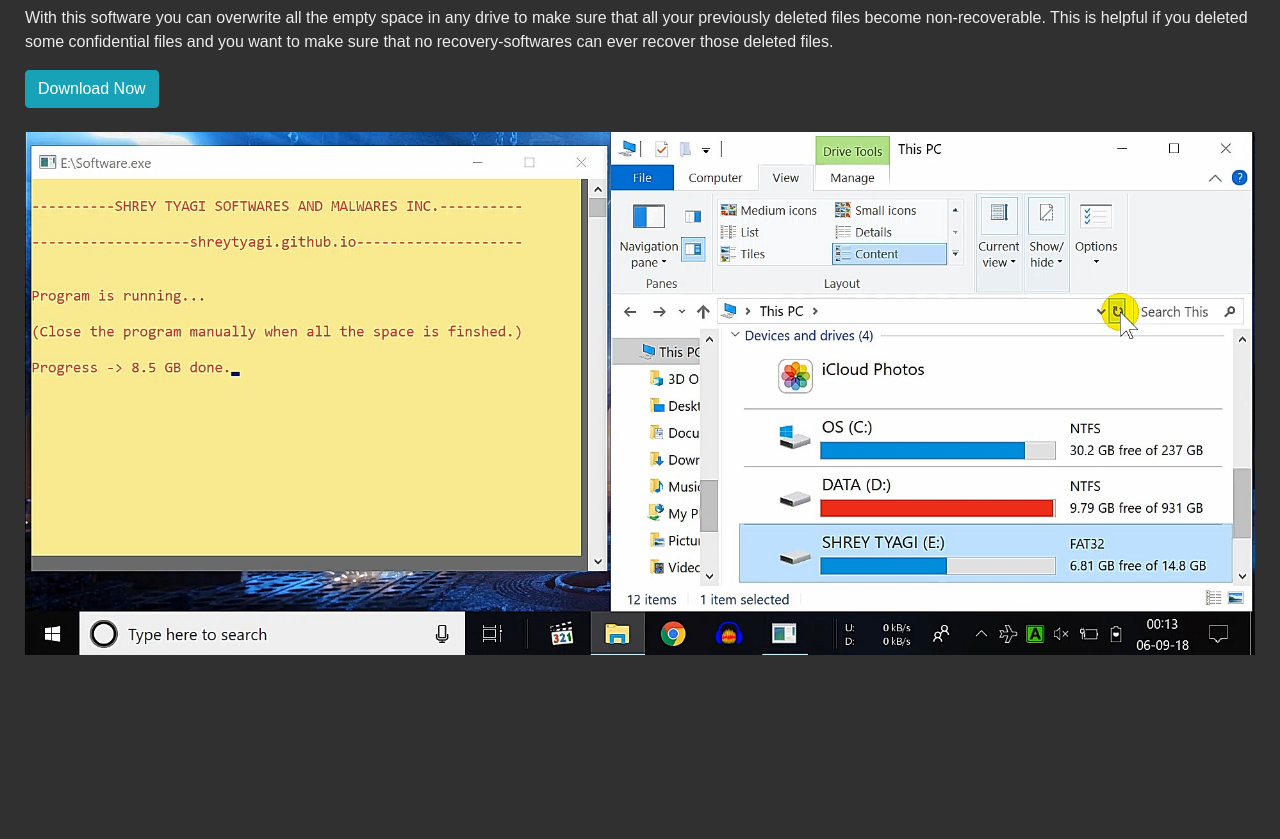
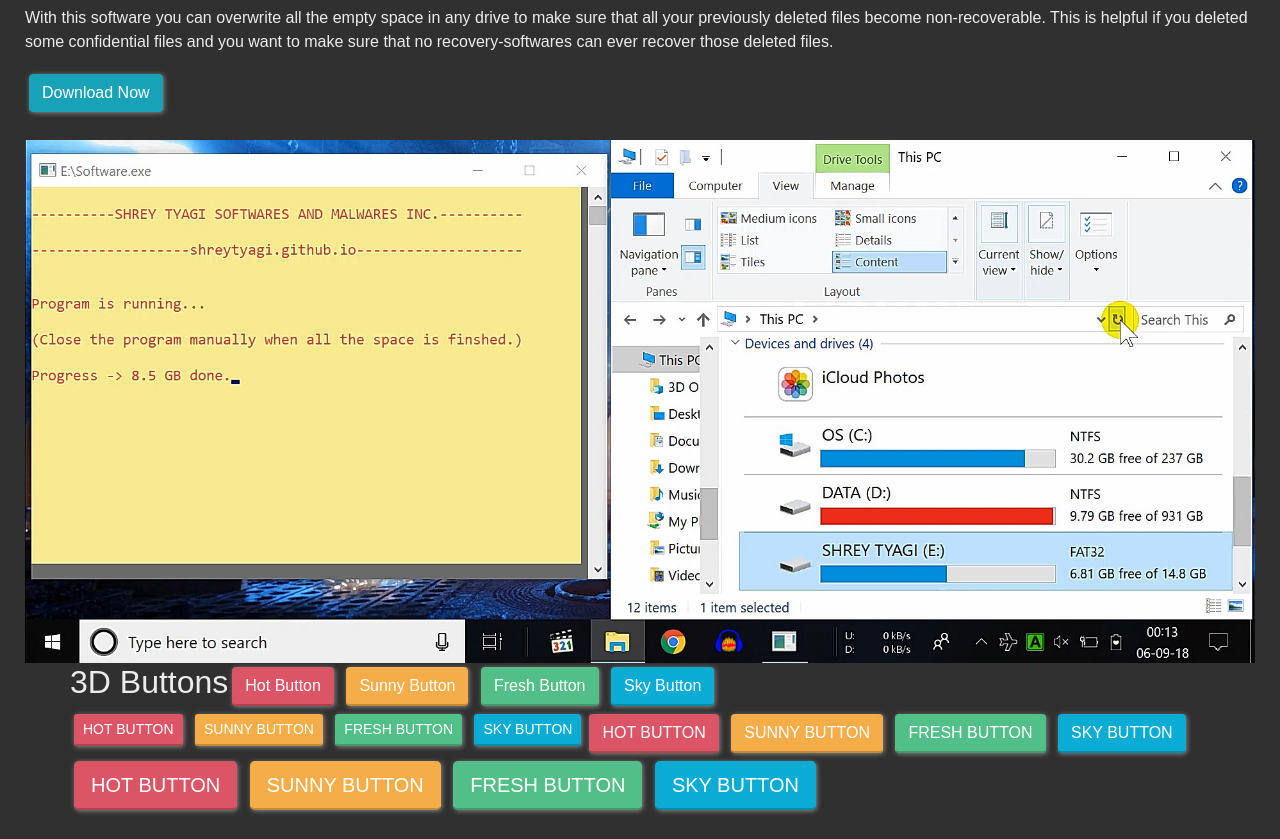
Before and after one commit to shreytyagi/shreytyagi.github.io, a plain HTML site: page mysoftwares.html in a window 1280 px wide. Shown: the part 169-1008 px from the top of the page. Before the commit the page ends 849 px from the top, so only its background shows below. Drawn offline with Linux system fonts and the light colour scheme; a web font is replaced by a local one.

Commit message:
3d buttons

```diff
--- a/css/1.css
+++ b/css/1.css
@@ -5,3 +5,104 @@
     /* font-family: 'Courier New'; */
     margin: 25px;
 }
+
+.btn{
+    margin: 4px;
+    box-shadow: 1px 1px 5px #888888;
+}
+
+.btn-xs{
+    font-weight: 300;
+}
+
+.btn-hot {
+color: #fff;
+background-color: #db5566;
+border-bottom:2px solid #af4451;
+}
+
+.btn-hot:hover, .btn-sky.active:focus, .btn-hot:focus, .open>.dropdown-toggle.btn-hot {
+color: #fff;
+background-color: #df6a78;
+border-bottom:2px solid #b25560;
+outline: none;}
+
+
+.btn-hot:active, .btn-hot.active {
+color: #fff;
+background-color: #c04b59;
+border-top:2px solid #9a3c47;
+margin-top: 2px;
+}
+
+.btn-sunny {
+color: #fff;
+background-color: #f4ad49;
+border-bottom:2px solid #c38a3a;
+}
+
+.btn-sunny:hover, .btn-sky.active:focus, .btn-sunny:focus, .open>.dropdown-toggle.btn-sunny {
+color: #fff;
+background-color: #f5b75f;
+border-bottom:2px solid #c4924c;
+outline: none;
+}
+
+
+.btn-sunny:active, .btn-sunny.active {
+color: #fff;
+background-color: #d69840;
+border-top:2px solid #ab7a33;
+margin-top: 2px;
+}
+
+.btn-fresh {
+color: #fff;
+background-color: #51bf87;
+border-bottom:2px solid #41996c;
+}
+
+.btn-fresh:hover, .btn-sky.active:focus, .btn-fresh:focus, .open>.dropdown-toggle.btn-fresh {
+color: #fff;
+background-color: #66c796;
+border-bottom:2px solid #529f78;
+outline: none;
+}
+
+
+.btn-fresh:active, .btn-fresh.active {
+color: #fff;
+background-color: #47a877;
+border-top:2px solid #39865f;
+outline: none;
+outline-offset: none;
+margin-top: 2px;
+}
+
+.btn-sky {
+color: #fff;
+background-color: #0bacd3;
+border-bottom:2px solid #098aa9;
+}
+
+.btn-sky:hover,.btn-sky.active:focus, .btn-sky:focus, .open>.dropdown-toggle.btn-sky {
+color: #fff;
+background-color: #29b6d8;
+border-bottom:2px solid #2192ad;
+outline: none;
+}
+
+.btn-sky:active, .btn-sky.active {
+color: #fff;
+background-color: #0a97b9;
+border-top:2px solid #087994;
+outline-offset: none;
+margin-top: 2px;
+}
+
+.btn:focus,
+.btn:active:focus,
+.btn.active:focus {
+    outline: none;
+    outline-offset: 0px;
+}
--- a/mysoftwares.html
+++ b/mysoftwares.html
@@ -48,6 +48,39 @@
     <img src="images/Empty-Space-Overwriter.jpg" width="100%">
 
 
+
+    <div class="container">
+      <div class="row">
+        <h2>3D Buttons</h2>
+            <div class="well text-center">
+                <button type="button" class="btn btn-hot text-capitalize btn-xs">hot button</button>
+                <button type="button" class="btn btn-sunny text-capitalize btn-xs">Sunny button</button>
+                <button type="button" class="btn btn-fresh text-capitalize btn-xs">Fresh button</button>
+                <button type="button" class="btn btn-sky text-capitalize btn-xs">Sky button</button>
+            </div>
+            <div class="well text-center">
+                <button type="button" class="btn btn-hot text-uppercase btn-sm">hot button</button>
+                <button type="button" class="btn btn-sunny text-uppercase btn-sm">Sunny button</button>
+                <button type="button" class="btn btn-fresh text-uppercase btn-sm">Fresh button</button>
+                <button type="button" class="btn btn-sky text-uppercase btn-sm">Sky button</button>
+            </div>
+            <div class="well text-center">
+          <button type="button" class="btn btn-hot text-uppercase">hot button</button>
+                <button type="button" class="btn btn-sunny text-uppercase">Sunny button</button>
+                <button type="button" class="btn btn-fresh text-uppercase">Fresh button</button>
+                <button type="button" class="btn btn-sky text-uppercase">Sky button</button>
+            </div>
+            <div class="well text-center">
+                <button type="button" class="btn btn-hot text-uppercase btn-lg">hot button</button>
+                <button type="button" class="btn btn-sunny text-uppercase btn-lg">Sunny button</button>
+                <button type="button" class="btn btn-fresh text-uppercase btn-lg">Fresh button</button>
+                <button type="button" class="btn btn-sky text-uppercase btn-lg">Sky button</button>
+            </div>
+
+      </div>
+    </div>
+
+
     <script src="bootstrap/jquery-3.3.1.slim.min.js"></script>
     <script src="bootstrap/popper.min.js"></script>
     <script src="bootstrap/bootstrap.min.js"></script>
```
Also changed, not shown: index.html (+1 -1 lines).
